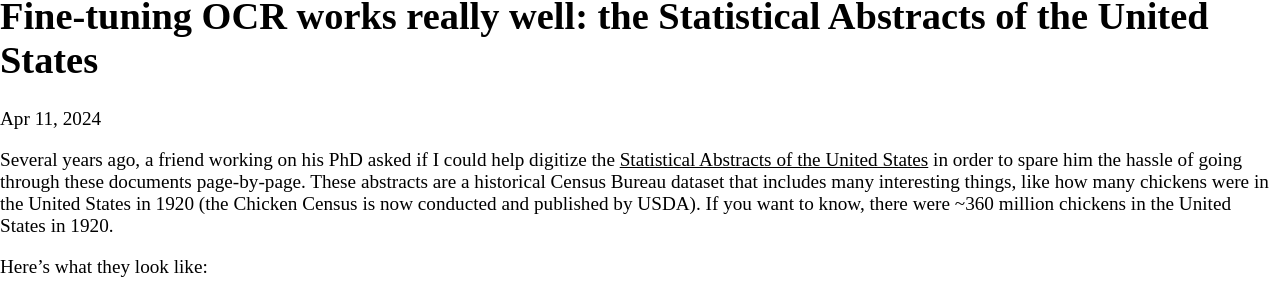
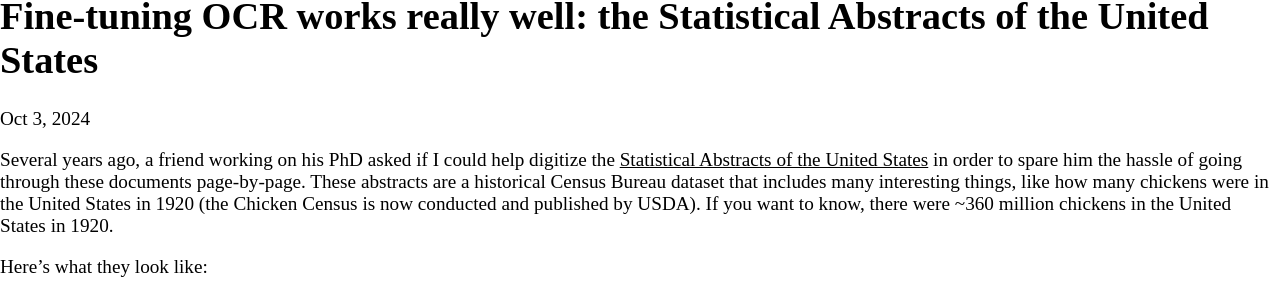
Before and after one commit to cmoscardi/cmoscardi.github.io, a Jekyll site: the page built from _posts/2024-10-03-digitizing-us-statistical-abstracts.markdown, in a window 1280 px wide and 900 px high. Shown: the part 351-653 px from the top of the window. Built offline with Jekyll 4.4.1, drawn with Linux system fonts in a browser that asks for light colours; nearby versions of some CDN libraries.

Commit message:
set date correctly

```diff
--- a/_posts/2024-04-11-digitizing-us-statistical-abstracts.markdown
+++ b/_posts/2024-10-03-digitizing-us-statistical-abstracts.markdown
@@ -2,7 +2,7 @@
 layout: post
 title:  "Fine-tuning OCR works really well: the Statistical Abstracts of the United States"
 subtitle: ""
-date:   2024-04-11 17:20:40
+date:   2024-10-03 17:20:40
 categories: blog
 ---
 <style>
```
Also changed, not shown: static/images/stat_abstracts/example_ocr_images.png.
